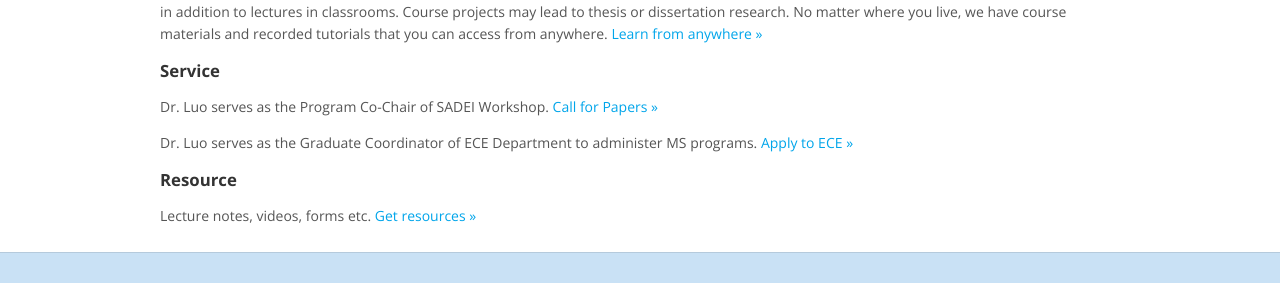
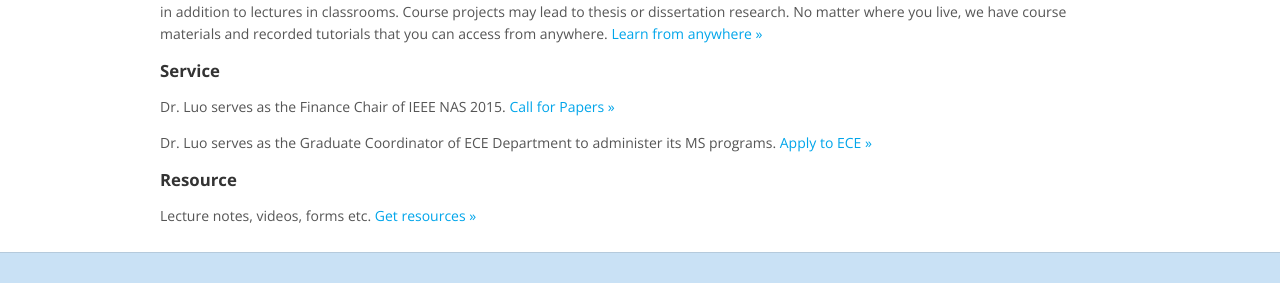
Before and after one commit to eliedaou/acanetsDev, a Jekyll site: the page built from index.html, in a window 1280 px wide. Shown: the part 586-869 px from the top of the page. Built offline with Jekyll 4.4.1, drawn with Linux system fonts in a browser that asks for light colours; Markdown is read by kramdown in place of the engine named in the settings.

Commit message:
add IEEE NAS info to homepage

```diff
--- a/index.html
+++ b/index.html
@@ -30,8 +30,8 @@ body_class: overview
         <h3>Teaching</h3>
         <p>Dr. Luo teaches courses on microprocessors, embedded systems, and advanced computer architecture. Hands-on practices are essential in them in addition to lectures in classrooms. Course projects may lead to thesis or dissertation research. No matter where you live, we have course materials and recorded tutorials that you can access from anywhere.  <a href="/teaching/" class="">Learn from anywhere »</a></p>
         <h3>Service</h3>
-        <p>Dr. Luo serves as the Program Co-Chair of SADEI Workshop.  <a href="http://www.public.asu.edu/~ychen10/conference/isads2015/SADEI2015CfPs.pdf" class="">Call for Papers »</a></p>
-        <p>Dr. Luo serves as the Graduate Coordinator of ECE Department to administer MS programs. <a href="http://www.uml.edu/Engineering/Electrical-Computer/Programs/Graduate-Programs.aspx" class="">Apply to ECE »</a></p>
+        <p>Dr. Luo serves as the Finance Chair of IEEE NAS 2015.  <a href="http://www.nas-conference.org/NAS-2015/cfp.html" class="">Call for Papers »</a></p>
+        <p>Dr. Luo serves as the Graduate Coordinator of ECE Department to administer its MS programs. <a href="http://www.uml.edu/Engineering/Electrical-Computer/Programs/Graduate-Programs.aspx" class="">Apply to ECE »</a></p>
         <h3>Resource</h3>
         <p>Lecture notes, videos, forms etc. <a href="/resources/" class="">Get resources »</a></p>
   </div>
```
